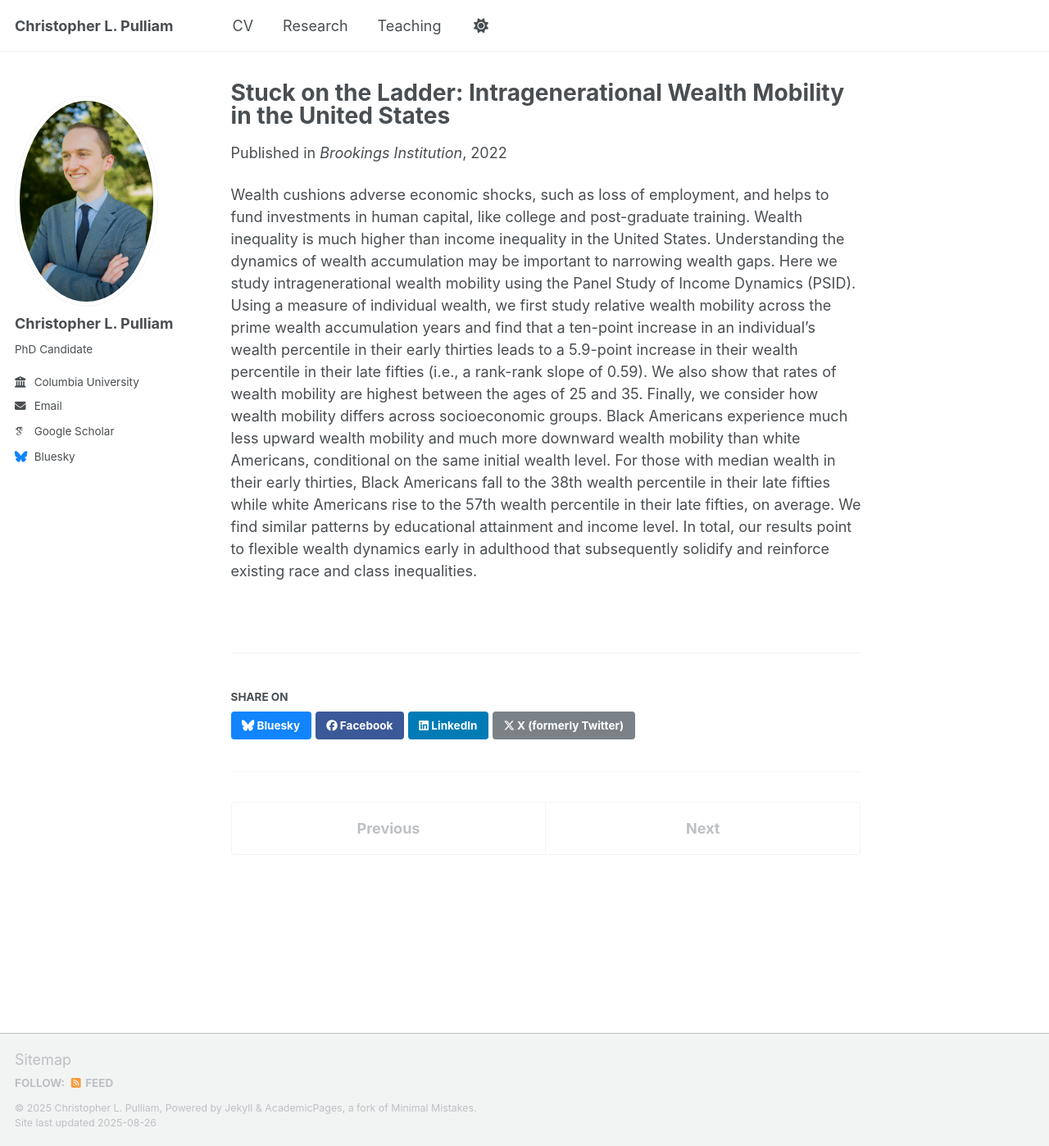
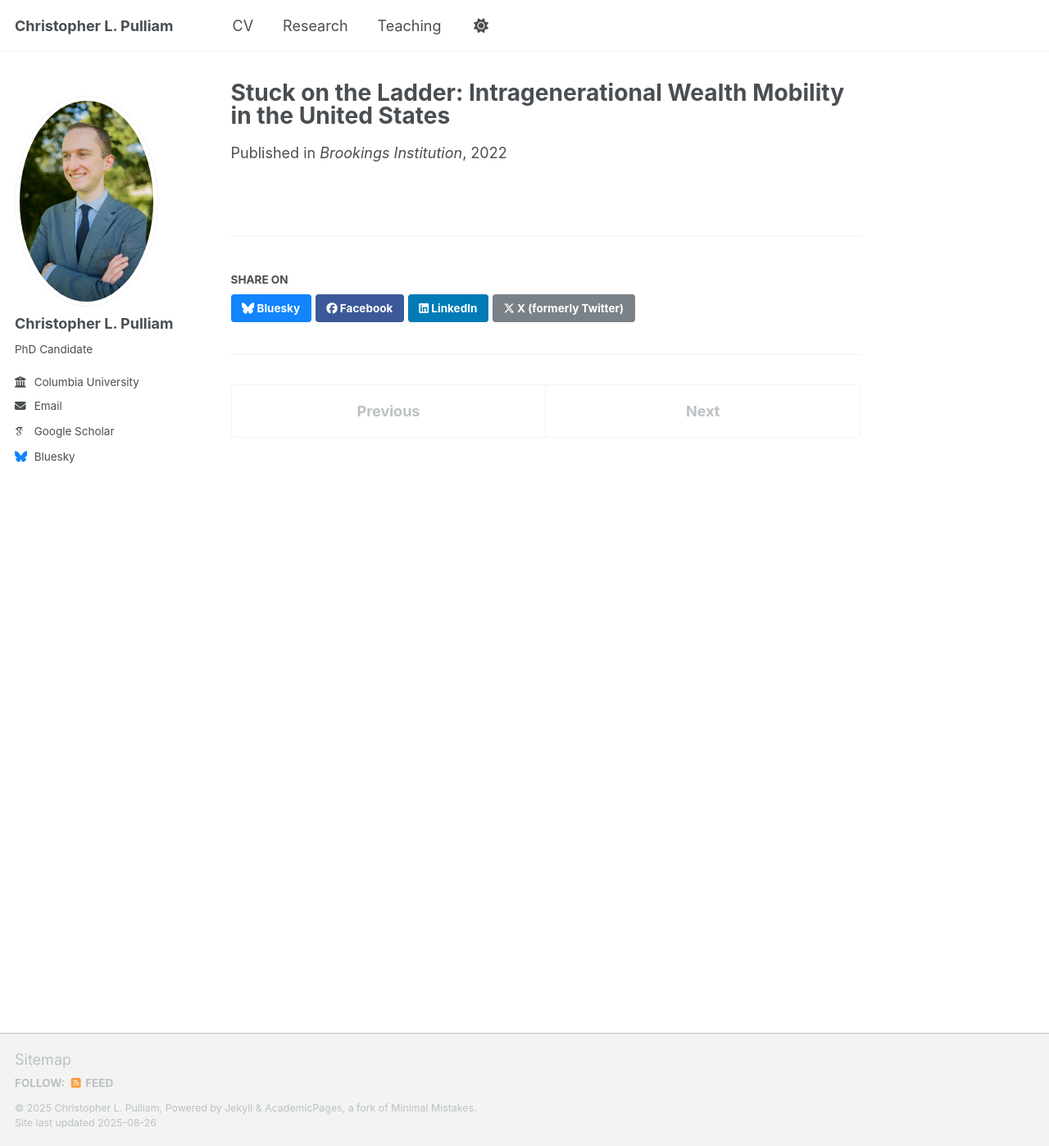
Before and after one commit to christopher-pulliam/christopher-pulliam.github.io, a Jekyll site: the page built from _publications/2022_stuck_on_ladder.md, in a window 1280 px wide and 1398 px high. Shown: the whole window at 82% size. Built offline with Jekyll 4.4.1, drawn with Linux system fonts in a browser that asks for light colours; some web fonts are replaced; a script that is not in the unit is left out.

Commit message:
Update 2022_stuck_on_ladder.md

```diff
--- a/_publications/2022_stuck_on_ladder.md
+++ b/_publications/2022_stuck_on_ladder.md
@@ -10,13 +10,3 @@ authors: "Ariel Gelrud Shiro, Christopher Pulliam, John Sabelhaus, and Ember Smi
 paperurl: 'https://www.brookings.edu/wp-content/uploads/2022/06/2022_FMCI_IntragenerationalWealthMobility_FINAL.pdf'
 #citation: ''
 ---
-
-Wealth cushions adverse economic shocks, such as loss of employment, and helps to fund investments in human capital, like college and post-graduate training. Wealth inequality is much higher than income inequality in the United States. Understanding the dynamics of
-wealth accumulation may be important to narrowing wealth gaps. Here we study intragenerational wealth mobility using the Panel Study of Income Dynamics (PSID). Using a measure of individual wealth, we first study relative wealth mobility across the prime wealth accumulation
-years and find that a ten-point increase in an individual’s wealth percentile in their early thirties
-leads to a 5.9-point increase in their wealth percentile in their late fifties (i.e., a rank-rank slope
-of 0.59). We also show that rates of wealth mobility are highest between the ages of 25 and 35. Finally, we consider how wealth mobility differs across socioeconomic groups. Black Americans experience much less upward wealth mobility and much more downward wealth
-mobility than white Americans, conditional on the same initial wealth level. For those with median wealth in their early thirties, Black Americans fall to the 38th wealth percentile in their late fifties while white Americans rise to the 57th wealth percentile in their late fifties, on average.
-We find similar patterns by educational attainment and income level. In total, our results point
-to flexible wealth dynamics early in adulthood that subsequently solidify and reinforce existing
-race and class inequalities.
```
Also changed, not shown: other parts of _publications/2022_stuck_on_ladder.md (+1 -1 lines).
